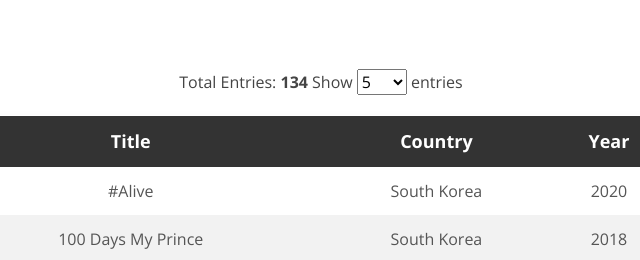
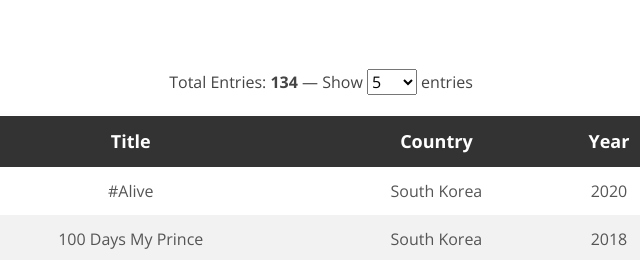
Before and after one commit to natnotnut/badboyable, a plain HTML site: page watchlist.html in a window 1280 px wide. Shown: the part 170-430 px from the top of the page, 319-959 px from the left. Drawn offline with nearby package versions, Linux system fonts and the light colour scheme.

Commit message:
Update watchlist.html

```diff
--- a/watchlist.html
+++ b/watchlist.html
@@ -65,6 +65,7 @@
       <div class="container">
         <div style="text-align: center; margin: 20px;">
           <label id="watch-stats"></label>
+          <label> — </label>
           <label for="entriesPerPage">Show </label>
           <select id="entriesPerPage" onchange="changeItemsPerPage(this.value)">
             <option value="5">5</option>
```
